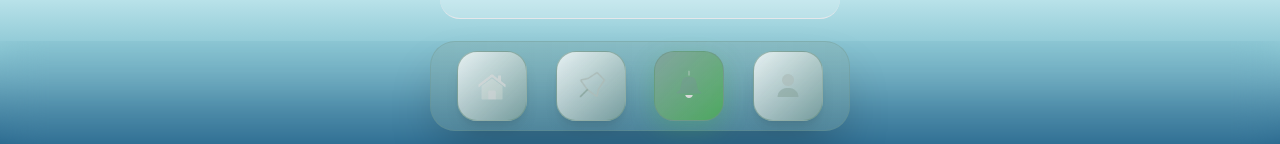
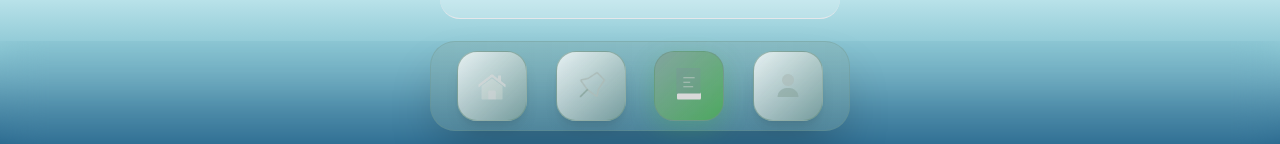
Before and after one commit to Scape-Spirit-of-Shared-Art/SSA-FrontendUser, an Angular app: page /chatbot in a window 1280 px wide. Shown: the part 653-797 px from the top of the page. Built offline with nearby package versions, Linux system fonts and the light colour scheme.

Commit message:
good icons

```diff
--- a/src/app/components/navbar/navbar.html
+++ b/src/app/components/navbar/navbar.html
@@ -15,13 +15,15 @@
         </div>
       </a>
 
-      <!-- Chatbot -->
+      <!-- Smart Planner -->
       <a routerLink="/chatbot" routerLinkActive="active-nav" class="nav-item group">
         <div class="w-[70px] h-[70px] rounded-[20px] bg-gradient-to-br from-white/80 to-[#83A39C]/70 border border-[#6D9386]/60 shadow-lg hover:shadow-xl transition-all duration-300 flex items-center justify-center group-hover:scale-105 group-hover:from-white/90 group-hover:to-[#83A39C]/80">
           <svg class="w-[36px] h-[36px] transition-colors duration-300 group-hover:text-[#6D9386] opacity-100" viewBox="0 0 60 60" fill="none" xmlns="http://www.w3.org/2000/svg">
-            <path d="M17.7096 24.7342C18.5086 21.3383 18.9082 19.6403 19.8178 18.3619C20.6972 17.126 21.9098 16.1656 23.3143 15.5927C24.7671 15 26.5114 15 30 15C33.4886 15 35.2329 15 36.6857 15.5927C38.0902 16.1656 39.3028 17.126 40.1822 18.3619C41.0918 19.6403 41.4914 21.3383 42.2904 24.7342L43.9002 31.576C44.3829 33.6275 44.6243 34.6532 45.1083 35.5654C45.2727 35.8751 45.4572 36.1737 45.6608 36.4592C46.2602 37.3002 47.0697 37.9748 48.6887 39.3239C50.0862 40.4885 50.785 41.0708 50.7331 41.5979C50.7168 41.7642 50.659 41.9237 50.5651 42.0619C50.2676 42.5 49.358 42.5 47.5388 42.5H12.4612C10.642 42.5 9.73244 42.5 9.43485 42.0619C9.34097 41.9237 9.28321 41.7642 9.26685 41.5979C9.21501 41.0708 9.91378 40.4885 11.3113 39.3239C12.9303 37.9748 13.7398 37.3002 14.3392 36.4592C14.5428 36.1737 14.7273 35.8751 14.8917 35.5654C15.3757 34.6532 15.6171 33.6275 16.0998 31.576L17.7096 24.7342Z" fill="#7E869E" fill-opacity="0.25"/>
-            <path d="M30.5 5C30.5 4.72386 30.2761 4.5 30 4.5C29.7239 4.5 29.5 4.72386 29.5 5H30H30.5ZM30 12.5H30.5V5H30H29.5V12.5H30Z" fill="#D9D9D9"/>
-            <path d="M36.1 45C36.1828 45 36.2503 45.0672 36.2472 45.15C36.1995 46.4217 35.5473 47.6333 34.4194 48.5355C33.2473 49.4732 31.6576 50 30 50C28.3424 50 26.7527 49.4732 25.5806 48.5355C24.4527 47.6333 23.8005 46.4217 23.7528 45.15C23.7497 45.0672 23.8172 45 23.9 45L30 45L36.1 45Z" fill="#D9D9D9"/>
+            <rect x="9" width="40" height="45" rx="2" fill="#7E869E" fill-opacity="0.25"/>
+            <path d="M21.25 16.25L38.75 16.25" stroke="#D9D9D9" stroke-linecap="round"/>
+            <path d="M21.25 23.75L31.25 23.75" stroke="#D9D9D9" stroke-linecap="round"/>
+            <path d="M21.25 31.25L36.25 31.25" stroke="#D9D9D9" stroke-linecap="round"/>
+            <path d="M10 46.5C10 44.6144 10 43.6716 10.5858 43.0858C11.1716 42.5 12.1144 42.5 14 42.5H46C47.8856 42.5 48.8284 42.5 49.4142 41.9142C50 41.3284 50 40.3856 50 38.5V35V48.5C50 50.3856 50 51.3284 49.4142 51.9142C48.8284 52.5 47.8856 52.5 46 52.5H14C12.1144 52.5 11.1716 52.5 10.5858 51.9142C10 51.3284 10 50.3856 10 48.5V46.5Z" fill="#D9D9D9"/>
           </svg>
         </div>
       </a>
```
